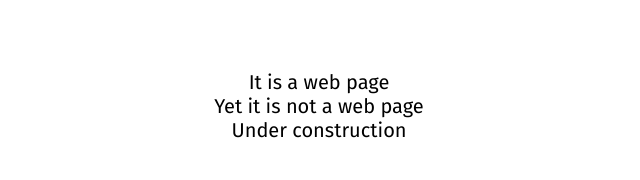
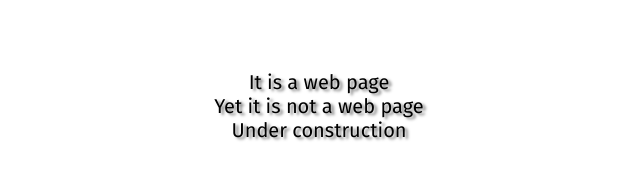
Before and after one commit to cdglabs/cdglabs.github.io, a plain HTML site: page index.html in a window 1280 px wide. Shown: the part 294-474 px from the top of the page, without its empty margins (321-961 px from the left). Drawn offline with Linux system fonts and the light colour scheme.

Commit message:
add shadow because why not

```diff
--- a/index.html
+++ b/index.html
@@ -15,6 +15,7 @@
             perspective: 300;
         }
         #obj {
+            text-shadow: 3px 2px 3px rgba(120, 120, 120, 1);
             font-family: 'Fira Sans', sans-serif;
             font-size: 20px;
             position: relative;
```
